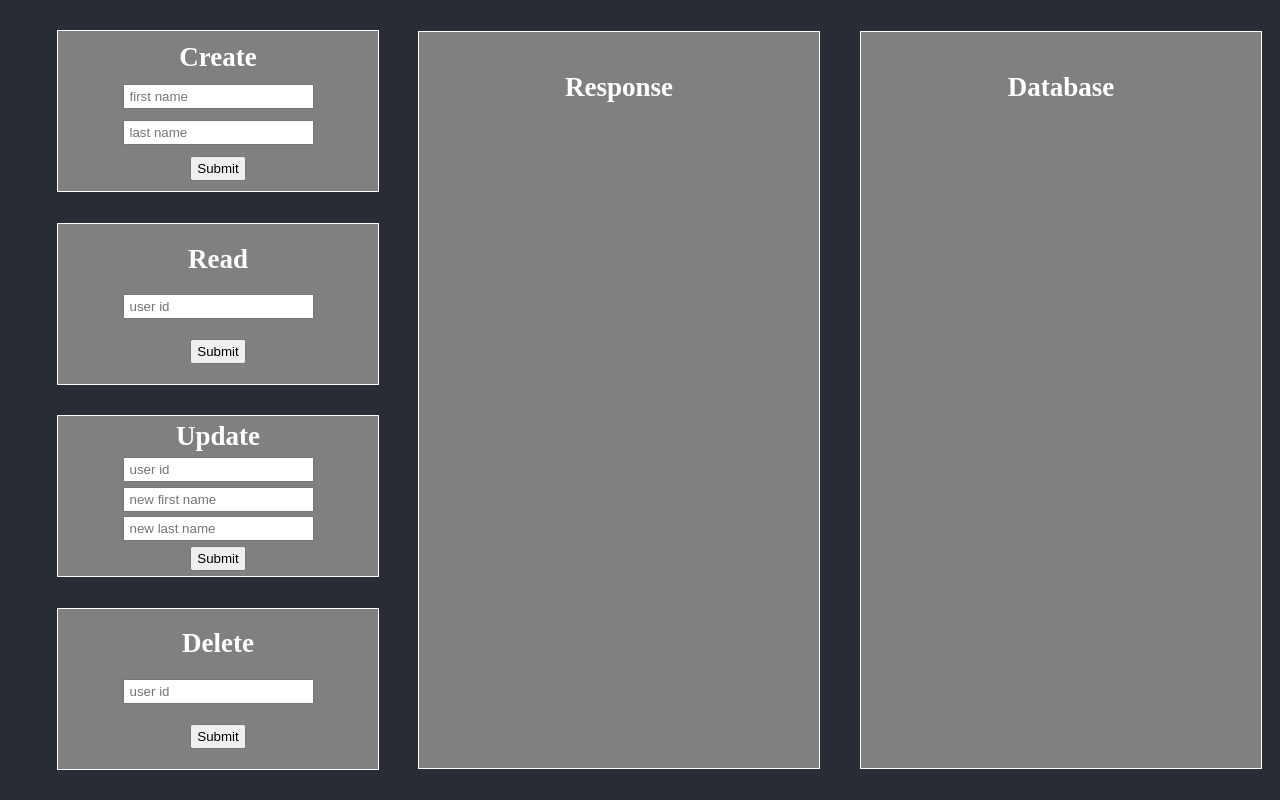
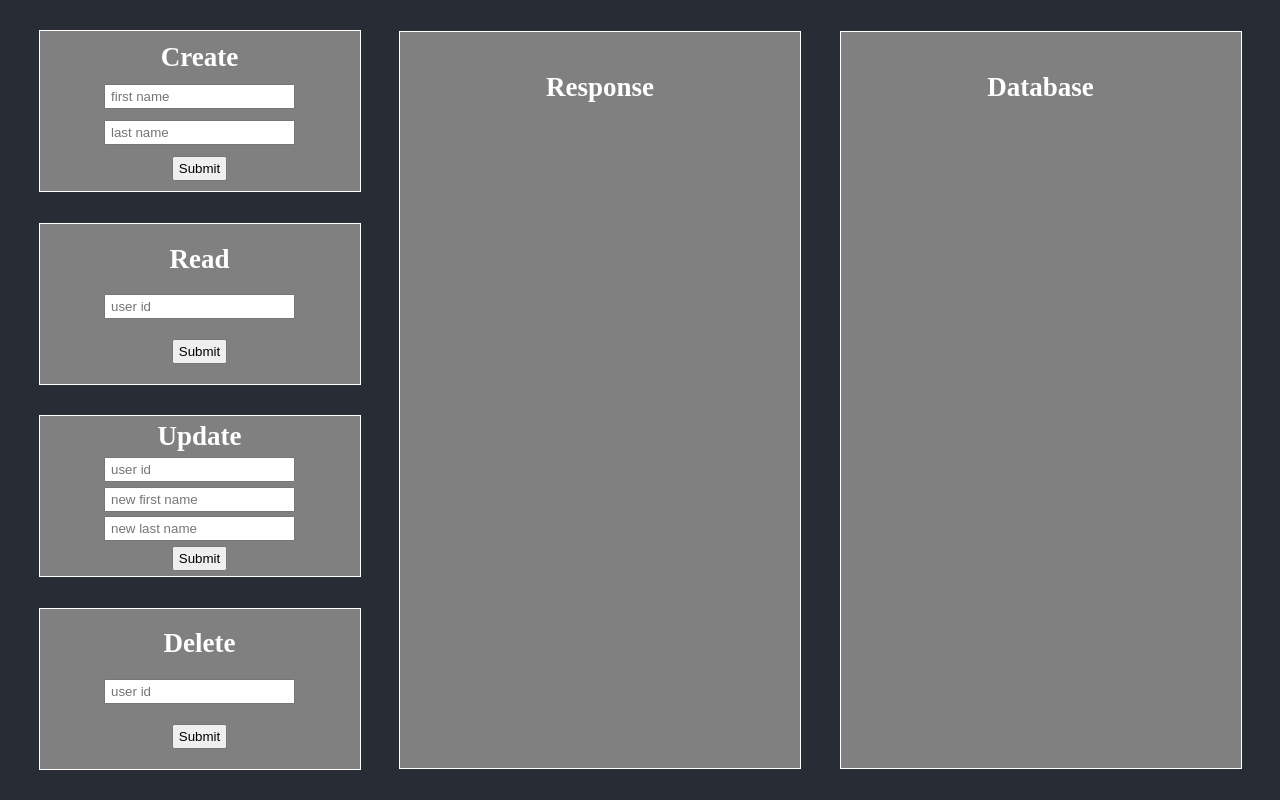
Before and after one commit to wagnermaciel/CRUD, a website: page src/public/index.html in a window 1280 px wide. Drawn offline with Linux system fonts and the light colour scheme; no server answers.

Commit message:
edit css to space columns evenly

```diff
--- a/src/public/index.css
+++ b/src/public/index.css
@@ -12,7 +12,7 @@ body {
 	flex-direction: row;
 	min-height: 100vh;
 	align-items: center;
-	justify-content: center;
+	justify-content: space-evenly;
 	font-size: calc(10px + 1vmin);
 	background-color: #282c34;
 	color: white;
@@ -29,9 +29,6 @@ body {
 	align-items: center;
 	justify-content: space-evenly;
 	min-height: 100vh;
-}
-.crud {
-	min-width: 50vh;
 }
 .response,
 .database,
@@ -64,6 +61,3 @@ body {
 	font-size: calc(8px + 1vmin);
 	font-family: monospace;
 }
-.database {
-	margin-left: 5vh;
-}
```
